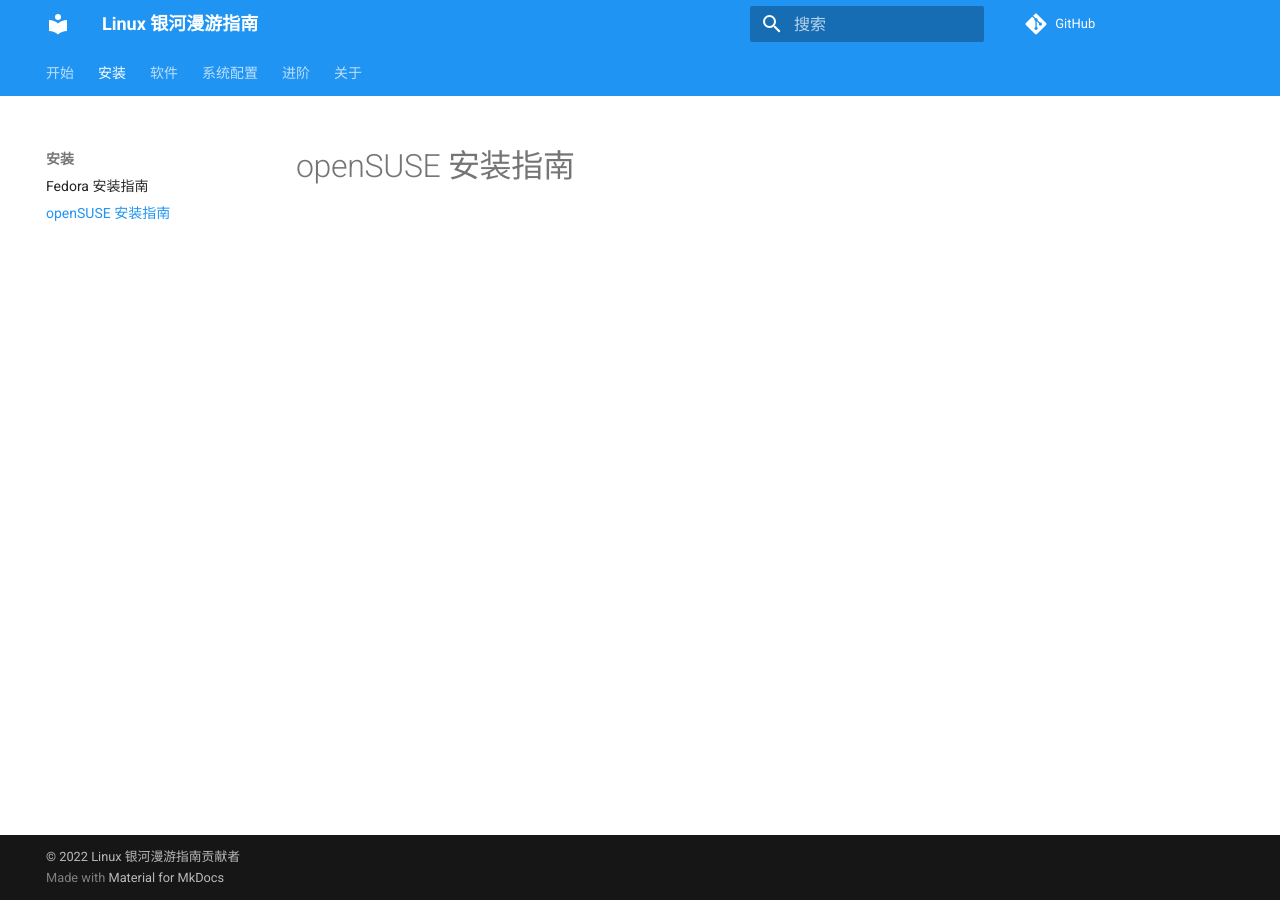
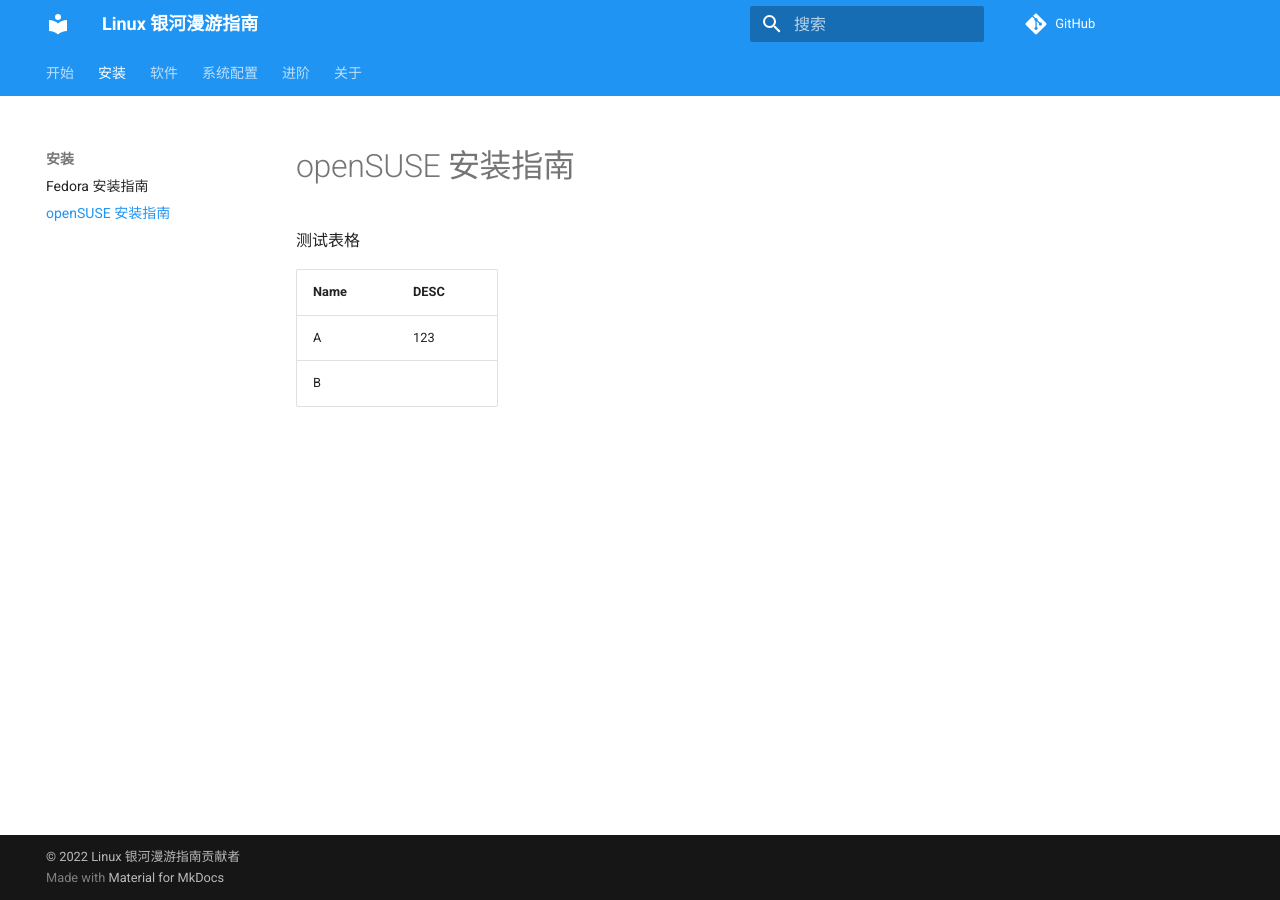
Before and after one commit to linuxhitchhiker/THGLG, an MkDocs documentation site: the page built from docs/installation/opensuse-installation-guide.md, in a window 1280 px wide. Built offline with MkDocs 1.6.1 and Material for MkDocs 9.7.7, drawn with Linux system fonts in a browser that asks for light colours; comment, search, counter and statistics services are not loaded.

Commit message:
Update opensuse-installation-guide.md

```diff
--- a/docs/installation/opensuse-installation-guide.md
+++ b/docs/installation/opensuse-installation-guide.md
@@ -12,3 +12,12 @@ menu:
 weight: 210
 toc: true
 ---
+
+
+
+测试表格
+
+Name | DESC
+-- | --
+A | 123
+B
```
